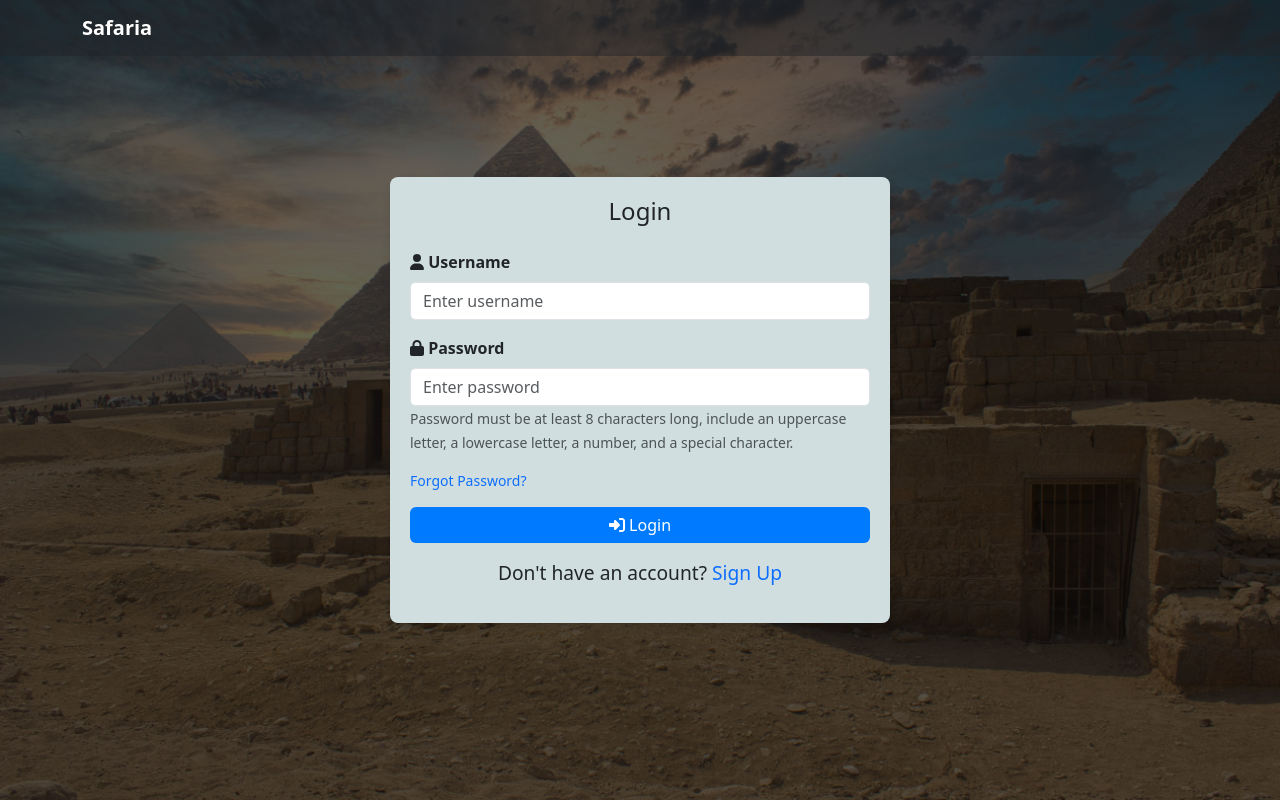
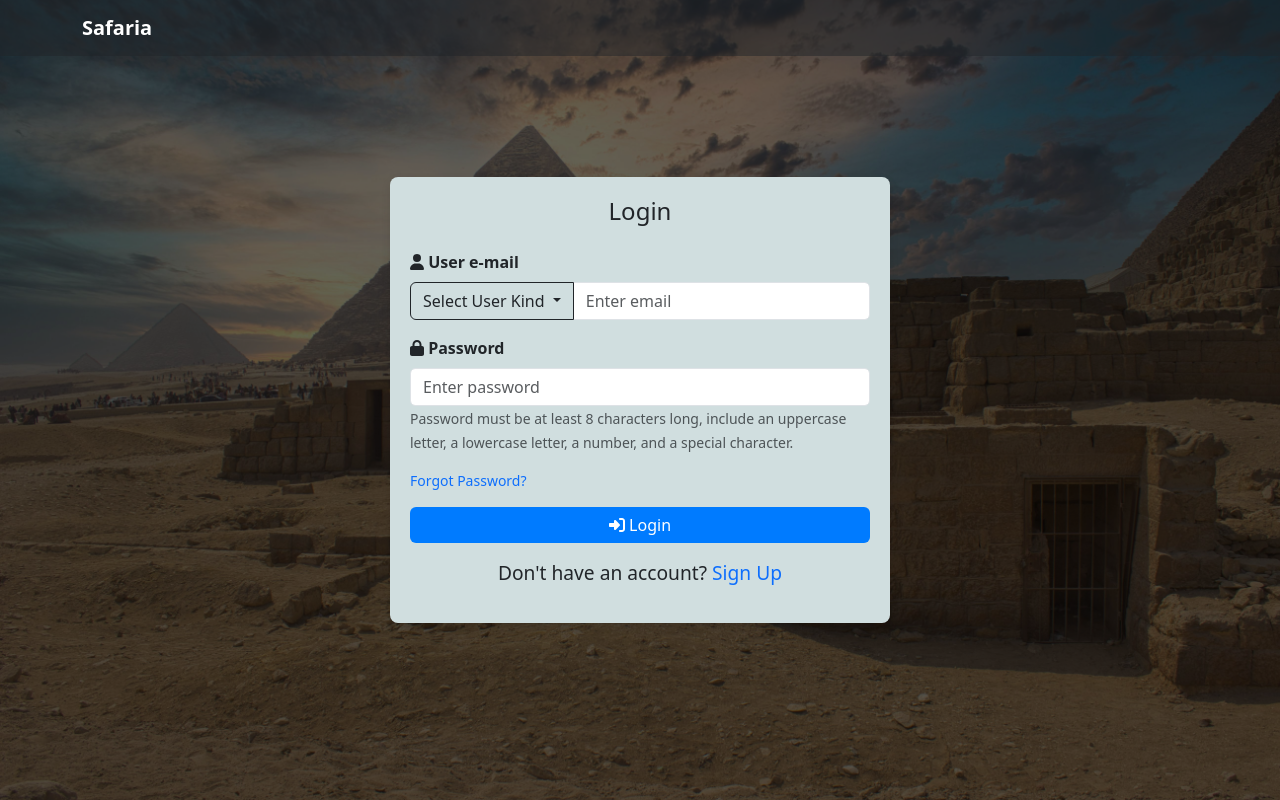
Before and after one commit to omarA4raf/Safaria-Platform-for-Customizable-Travel-Solutions-, an Angular app in the folder Front-End/: page /login in a window 1280 px wide. Built offline with nearby package versions, Linux system fonts and the light colour scheme.

Commit message:
Edit the login page to make it able for the user to enter his role and email and password rather than entering username and passord only

```diff
--- a/Front-End/src/app/login/login.component.html
+++ b/Front-End/src/app/login/login.component.html
@@ -12,19 +12,33 @@
     <div class="login-card">
       <h4 class="mb-4 text-center">Login</h4>
       <form id="loginForm" novalidate (ngSubmit)="onSubmit()">
-          <!-- Username -->
-          <div class="mb-3">
-            <label class="form-label"><i class="fa fa-user"></i> Username</label>
-            <input type="text" class="form-control" id="username" placeholder="Enter username" [(ngModel)]="username" name="username" required>
-            <div class="invalid-feedback">Username is required.</div>
+        <!-- User e-mail -->
+        <label class="form-label"><i class="fa fa-user"></i> User e-mail</label>
+        <!-- Dropdown and Email Input -->
+        <div class="input-group mb-3">
+          <!-- Dropdown for User Kind -->
+          <button class="btn btn-outline-dark dropdown-toggle" type="button" data-bs-toggle="dropdown"
+            aria-expanded="false">
+            {{ selectedUserKind || 'Select User Kind' }}
+          </button>
+          <ul class="dropdown-menu">
+            <li><a class="dropdown-item" href="#" (click)="selectUserKind('Tourist')">Tourist</a></li>
+            <li><a class="dropdown-item" href="#" (click)="selectUserKind('Tour Guide')">Tour Guide</a></li>
+            <li><a class="dropdown-item" href="#" (click)="selectUserKind('Company')">Company</a></li>
+          </ul>
+
+          <!-- Input for Email -->
+          <input type="email" class="form-control" placeholder="Enter email" [(ngModel)]="email" name="email" required>
         </div>
 
         <!-- Password -->
         <div class="mb-3">
           <label class="form-label"><i class="fa fa-lock"></i> Password</label>
-            <input type="password" class="form-control" id="password" placeholder="Enter password" [(ngModel)]="password" name="password" required>
+          <input type="password" class="form-control" id="password" placeholder="Enter password" [(ngModel)]="password"
+            name="password" required>
           <div class="invalid-feedback">Password must meet the strength requirements.</div>
-            <small class="text-muted">Password must be at least 8 characters long, include an uppercase letter, a lowercase letter, a number, and a special character.</small>
+          <small class="text-muted">Password must be at least 8 characters long, include an uppercase letter, a
+            lowercase letter, a number, and a special character.</small>
         </div>
 
         <!-- Forgot Password & Login Button -->
--- a/Front-End/src/app/login/login.component.ts
+++ b/Front-End/src/app/login/login.component.ts
@@ -13,17 +13,24 @@ import { FormsModule } from '@angular/forms'; // Import FormsModule for form han
 })
 export class LoginComponent {
   // Variables to store form data
-  username: string = '';
+  selectedUserKind: string = '';
+  email: string = '';
   password: string = '';
 
   // Inject HttpClient and Router
   constructor(private http: HttpClient, private router: Router) {}
 
+  // Method to update the selected user kind
+  selectUserKind(kind: string) {
+    this.selectedUserKind = kind;
+  }
+
   // Method to handle form submission
   onSubmit() {
     // Create the payload to send to the backend
     const payload = {
-      username: this.username,
+      userKind: this.selectedUserKind,
+      email: this.email,
       password: this.password
     };
 
@@ -36,16 +43,16 @@ export class LoginComponent {
         next: (response: any) => {
           console.log('Login successful:', response);
 
-          // Navigate to the appropriate page based on the user role returned by the backend
-          if (response.role === 'tourist') {
+          // Navigate to the appropriate page based on the user kind
+          if (this.selectedUserKind === 'Tourist') {
             this.router.navigate(['/tourist-dashboard']);
-          } else if (response.role === 'tourguide') {
+          } else if (this.selectedUserKind === 'Tour Guide') {
             this.router.navigate(['/tourguide-dashboard']);
-          } else if (response.role === 'admin') {
-            this.router.navigate(['/admin-dashboard']);
+          } else if (this.selectedUserKind === 'Company') {
+            this.router.navigate(['/company-dashboard']);
           } else {
-            console.error('Unknown role:', response.role);
-            alert('Unknown user role. Please contact support.');
+            console.error('Unknown user kind:', this.selectedUserKind);
+            alert('Unknown user kind. Please contact support.');
           }
         },
         error: (error) => {
```
Lines whose indentation alone changed are shown as unchanged.
